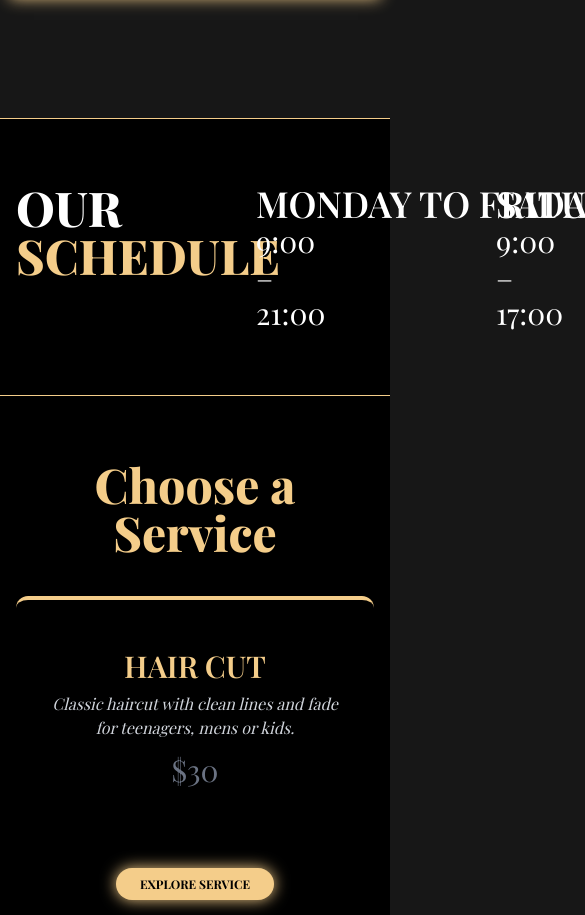
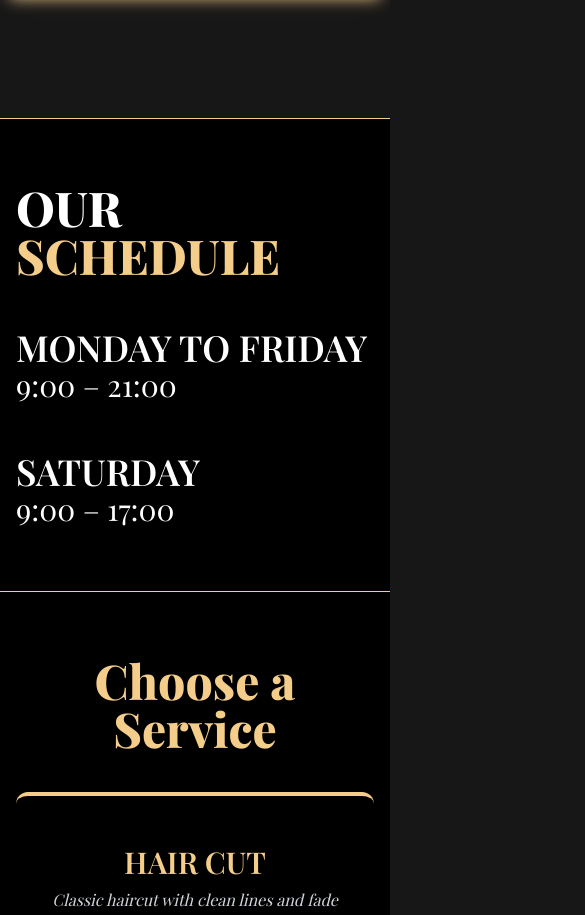
Before and after one commit to Sharjanan/wavycrown, a Next.js app: page / in a window 390 px wide. Shown: the part 793-1708 px from the top of the page, 585 px wide, since content can reach past the window. Built offline with nearby package versions, Linux system fonts and the light colour scheme; a web font is replaced by a local one.

Commit message:
fixed our sechedule section for mobile view #1

```diff
--- a/app/page.tsx
+++ b/app/page.tsx
@@ -98,20 +98,23 @@
       {/*  Section Separator */}
       {/* <div className="relative mt-20 h-[4px] w-full text-gold border-b-1 border-gold glow-gold"></div> */}
       {/* Our Schedule Section */}
-<section className="py-16 px-4 z-50 bg-black text-white  border-b border-t border-gold  md:grid-cols-3 gap-8">
-  <div className="max-w-5xl mx-auto grid grid-cols-3 gap-60 ">
+<section className="py-16 px-4 z-50 bg-black text-white border-y border-gold">
+  <div className="max-w-6xl mx-auto grid grid-cols-1 md:grid-cols-3 gap-12 ">
     {/* Title */}
-    <div className="flex justify-start ">
-      <h2 className="text-5xl font-extrabold">OUR <span className="text-gold">SCHEDULE</span></h2>
+    <div className="flex justify-end">
+      <h2 className="text-5xl font-extrabold">
+        OUR <span className="text-gold">SCHEDULE</span>
+      </h2>
     </div>
+
     {/* Weekdays */}
-    <div className="flex flex-col  justify-start ">
-      <h2 className="text-4xl font-semibold whitespace-nowrap gap-5">MONDAY TO FRIDAY</h2>
+    <div className="flex flex-col whitespace-nowrap">
+      <h2 className="text-4xl font-semibold ">MONDAY TO FRIDAY</h2>
       <h2 className="text-3xl">9:00 – 21:00</h2>
     </div>
 
     {/* Weekends */}
-    <div className="flex flex-col justify-start">
+    <div className="flex flex-col ">
       <h2 className="text-4xl font-semibold">SATURDAY</h2>
       <h2 className="text-3xl">9:00 – 17:00</h2>
     </div>
```
